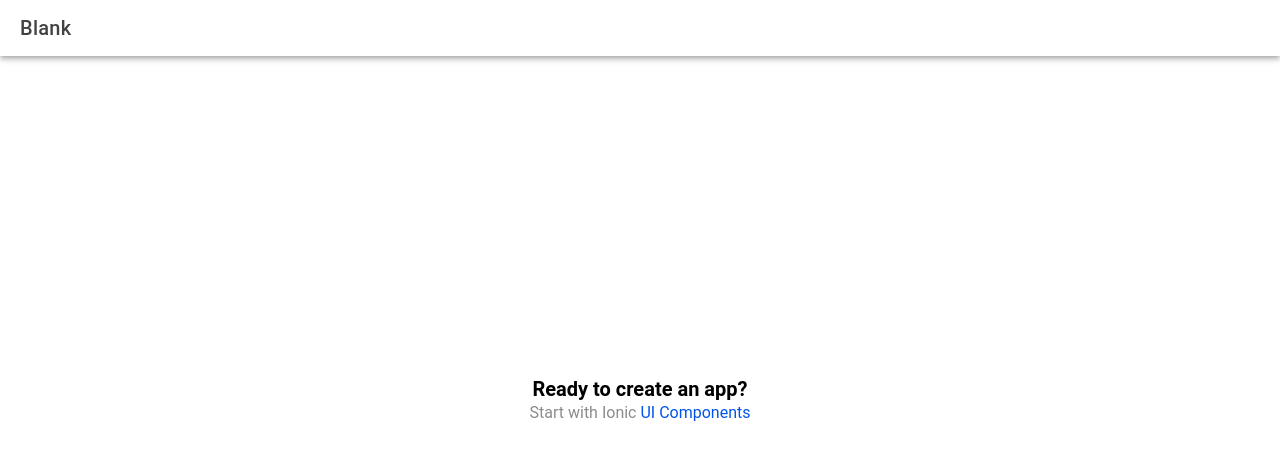
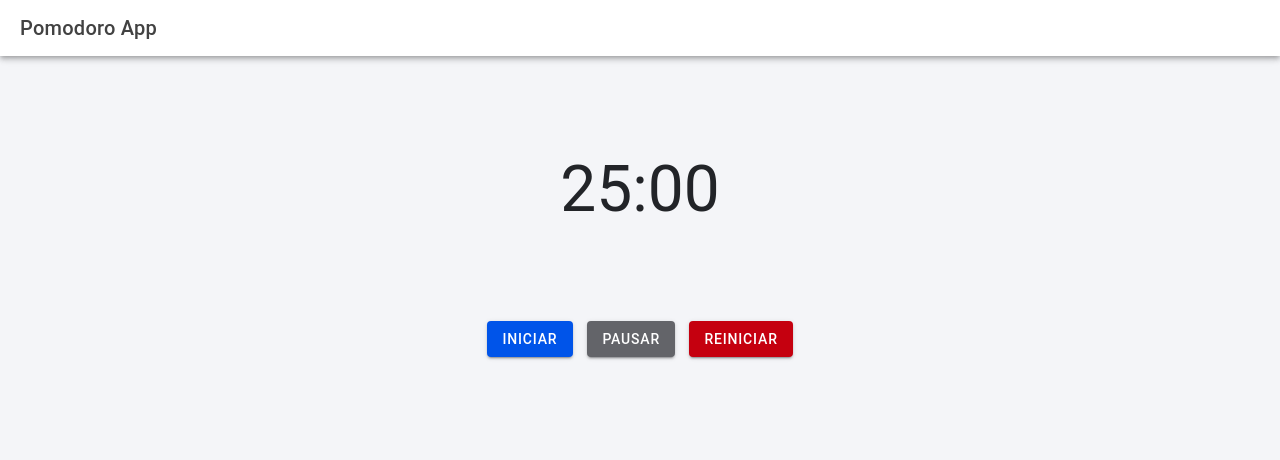
Before and after one commit to acorbaq/fruits-app, a React (Vite) app: page /home in a window 1280 px wide. Shown: the top 460 px of the page. Built offline with nearby package versions, Linux system fonts and the light colour scheme.

Commit message:
Rediseño base del menu home para incluir un temporizador clásico estilo Pomodoro

```diff
--- a/src/pages/Home.tsx
+++ b/src/pages/Home.tsx
@@ -1,22 +1,34 @@
-import { IonContent, IonHeader, IonPage, IonTitle, IonToolbar } from '@ionic/react';
+import { IonContent, IonHeader, IonPage, IonTitle, IonToolbar, IonText, IonButton, IonGrid, IonRow, IonCol, } from '@ionic/react';
 import ExploreContainer from '../components/ExploreContainer';
 import './Home.css';
 
-const Home: React.FC = () => {
+const Home = () => {
   return (
     <IonPage>
       <IonHeader>
         <IonToolbar>
-          <IonTitle>Blank</IonTitle>
+          <IonTitle>Pomodoro App</IonTitle>
         </IonToolbar>
       </IonHeader>
-      <IonContent fullscreen>
-        <IonHeader collapse="condense">
-          <IonToolbar>
-            <IonTitle size="large">Blank</IonTitle>
-          </IonToolbar>
-        </IonHeader>
-        <ExploreContainer />
+      <IonContent fullscreen className="ion-padding" color="light">
+        <div style={{ textAlign: 'center', marginTop: '10vh' }}>
+          <IonText color="dark" style={{ fontSize: '64px' }}>
+            <p>25:00</p>
+          </IonText>
+          <IonGrid>
+            <IonRow class="ion-justify-content-center ion-padding-top">
+              <IonCol size="auto">
+                <IonButton color="primary">Iniciar</IonButton>
+              </IonCol>
+              <IonCol size="auto">
+                <IonButton color="medium">Pausar</IonButton>
+              </IonCol>
+              <IonCol size="auto">
+                <IonButton color="danger">Reiniciar</IonButton>
+              </IonCol>
+            </IonRow>
+          </IonGrid>
+        </div>
       </IonContent>
     </IonPage>
   );
```
